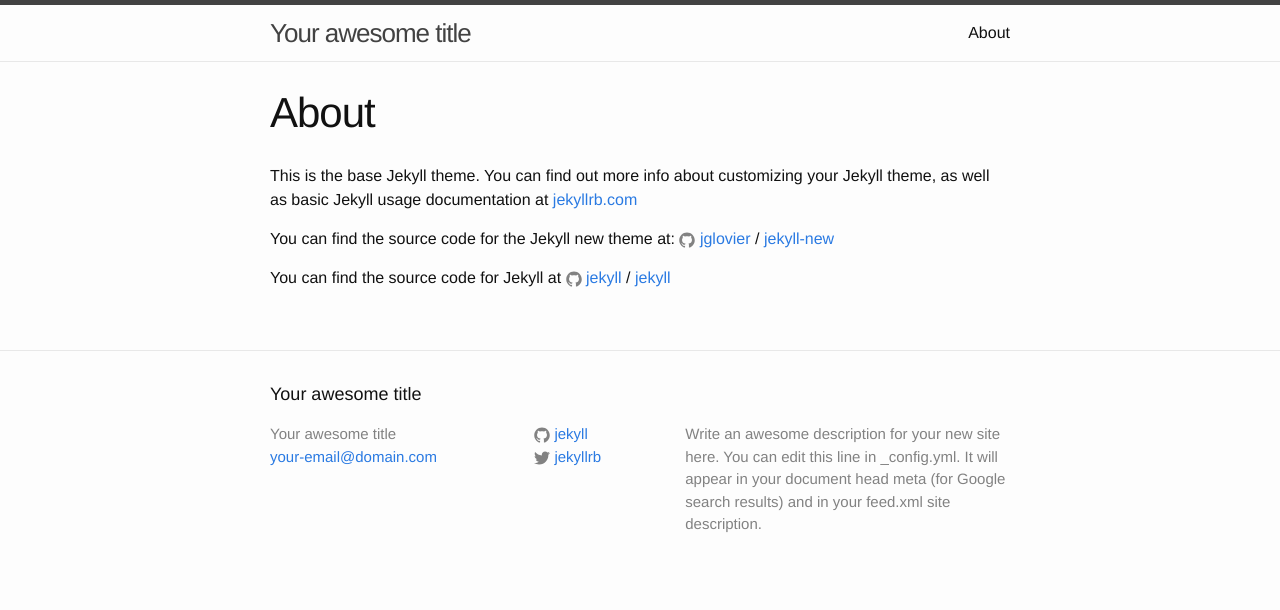
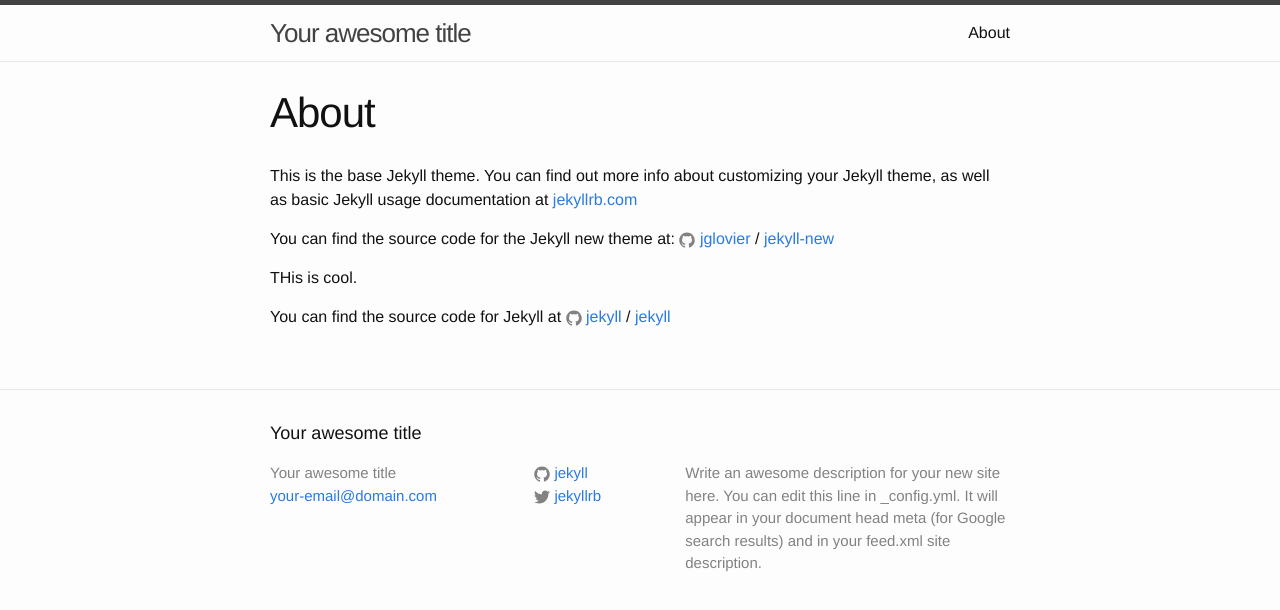
Before and after one commit to ujvaljoshi/ujvaljoshi.github.io, a Jekyll site: the page built from about.md, in a window 1280 px wide. Shown: the top 610 px of the page. Built offline with Jekyll 4.4.1, drawn with Linux system fonts in a browser that asks for light colours.

Commit message:
Save my work

```diff
--- a/about.md
+++ b/about.md
@@ -10,6 +10,8 @@ You can find the source code for the Jekyll new theme at:
 {% include icon-github.html username="jglovier" %} /
 [jekyll-new](https://github.com/jglovier/jekyll-new)
 
+THis is cool.
+
 You can find the source code for Jekyll at
 {% include icon-github.html username="jekyll" %} /
 [jekyll](https://github.com/jekyll/jekyll)
```
